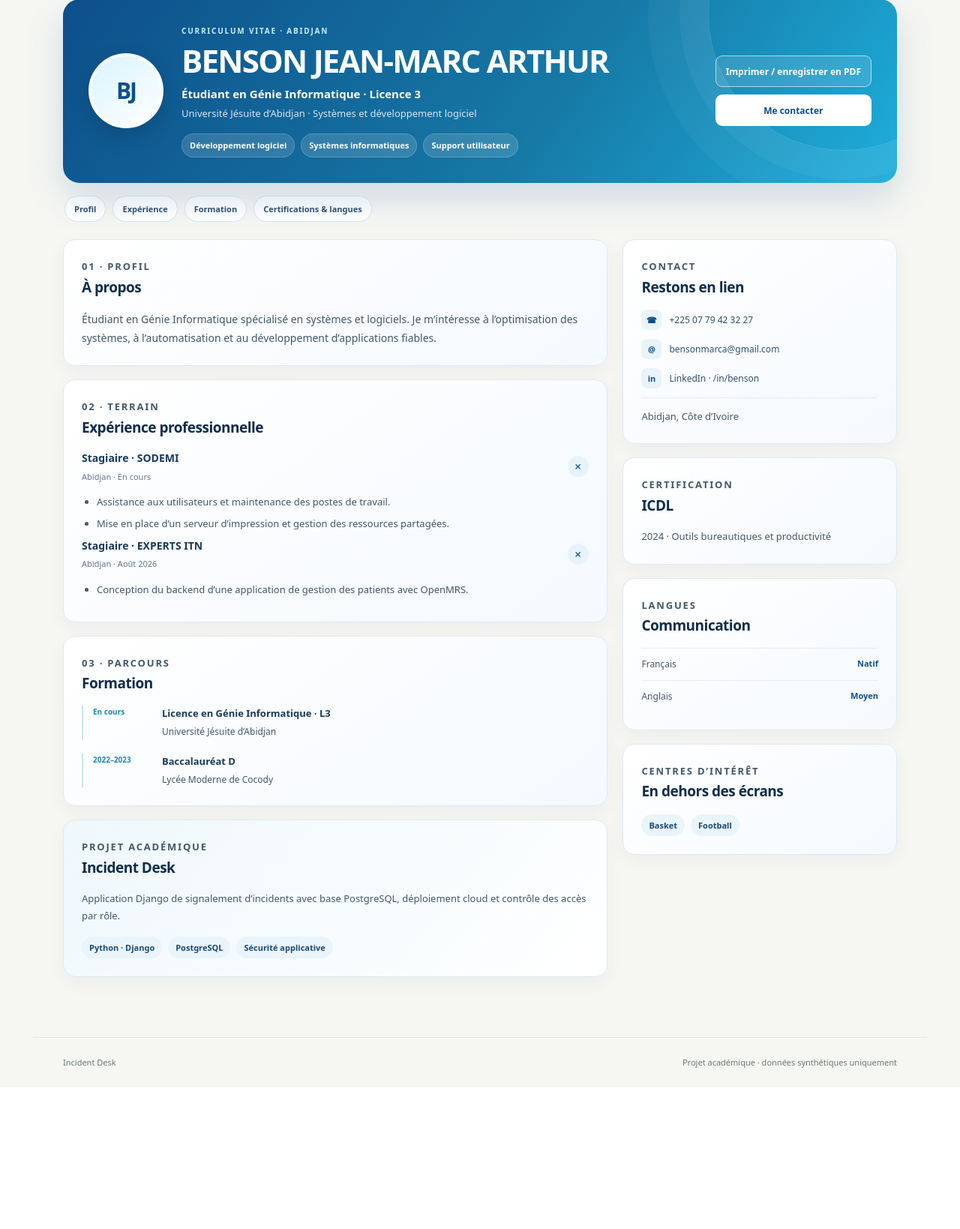
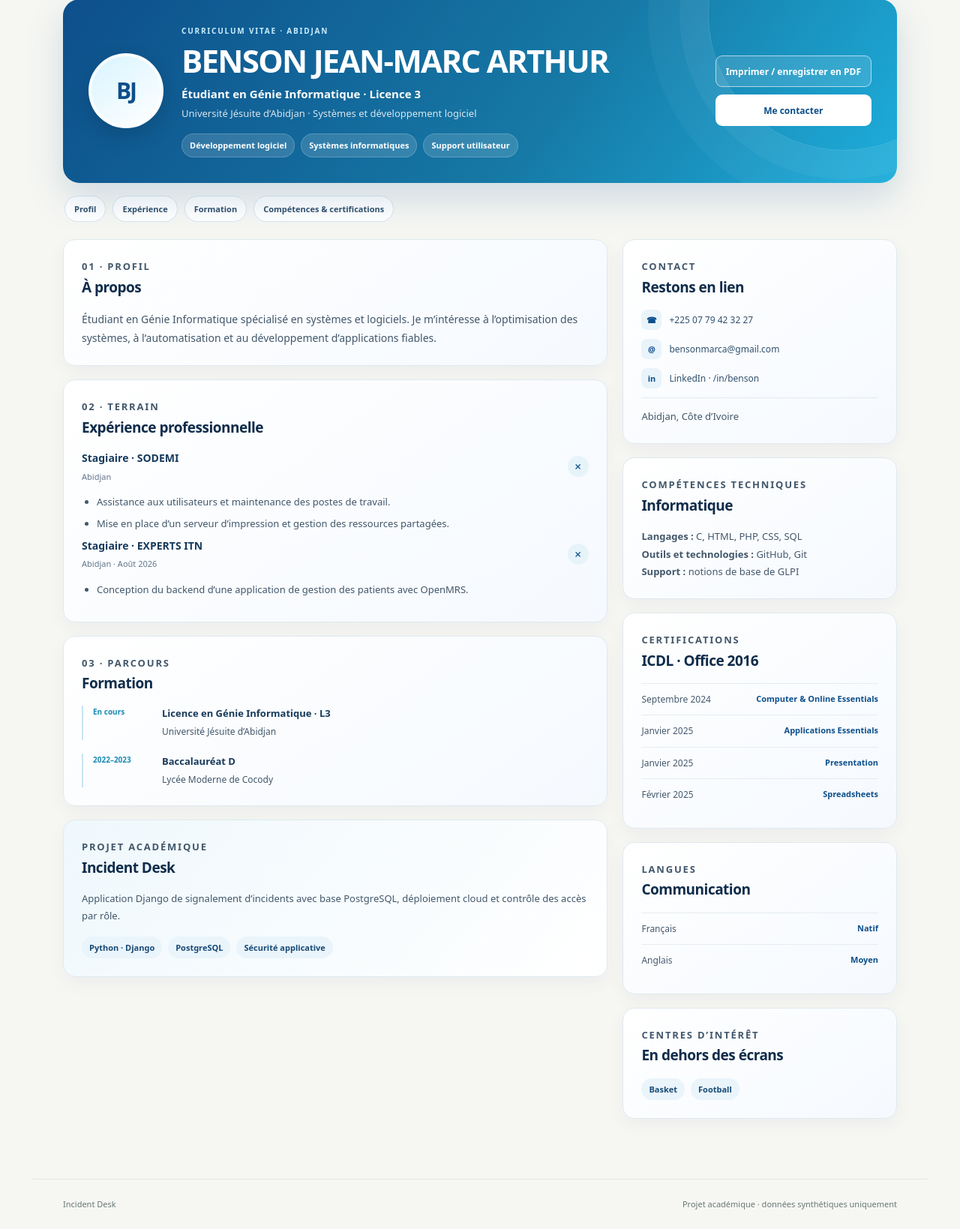
Before and after one commit to Benra66/Projet-Final-Incident, a Django app: page / in a window 1280 px wide. Shown: the part 150-1789 px from the top of the page at 75% size. Before the commit the page ends 1574 px from the top, so only its background shows below. Run offline with Django 5.2, Linux system fonts and the light colour scheme.

Commit message:
Expand CV skills and ICDL certifications

```diff
--- a/templates/pages/cv.html
+++ b/templates/pages/cv.html
@@ -16,7 +16,7 @@
     <div class="cv-actions"><button class="cv-print" type="button" data-print-cv>Imprimer / enregistrer en PDF</button><a class="cv-contact-button" href="mailto:bensonmarca@gmail.com">Me contacter</a></div>
   </section>
 
-  <nav class="cv-quick-nav" aria-label="Sections du CV"><a href="#profil">Profil</a><a href="#experience">Expérience</a><a href="#formation">Formation</a><a href="#atouts">Certifications & langues</a></nav>
+  <nav class="cv-quick-nav" aria-label="Sections du CV"><a href="#profil">Profil</a><a href="#experience">Expérience</a><a href="#formation">Formation</a><a href="#atouts">Compétences & certifications</a></nav>
 
   <div class="cv-grid">
     <div class="cv-main-column">
@@ -28,7 +28,7 @@
       <section class="cv-card" id="experience">
         <p class="cv-section-label">02 · TERRAIN</p><h2>Expérience professionnelle</h2>
         <details class="cv-experience" open>
-          <summary><span><strong>Stagiaire · SODEMI</strong><small>Abidjan · En cours</small></span><span class="cv-expand" aria-hidden="true">+</span></summary>
+          <summary><span><strong>Stagiaire · SODEMI</strong><small>Abidjan</small></span><span class="cv-expand" aria-hidden="true">+</span></summary>
           <ul><li>Assistance aux utilisateurs et maintenance des postes de travail.</li><li>Mise en place d’un serveur d’impression et gestion des ressources partagées.</li></ul>
         </details>
         <details class="cv-experience" open>
@@ -60,7 +60,18 @@
         <p class="cv-location">Abidjan, Côte d’Ivoire</p>
       </section>
 
-      <section class="cv-card"><p class="cv-section-label">CERTIFICATION</p><h2>ICDL</h2><p>2024 · Outils bureautiques et productivité</p></section>
+      <section class="cv-card"><p class="cv-section-label">COMPÉTENCES TECHNIQUES</p><h2>Informatique</h2>
+        <p><strong>Langages :</strong> C, HTML, PHP, CSS, SQL</p>
+        <p><strong>Outils et technologies :</strong> GitHub, Git</p>
+        <p><strong>Support :</strong> notions de base de GLPI</p>
+      </section>
+
+      <section class="cv-card"><p class="cv-section-label">CERTIFICATIONS</p><h2>ICDL · Office 2016</h2>
+        <div class="cv-language"><span>Septembre 2024</span><strong>Computer & Online Essentials</strong></div>
+        <div class="cv-language"><span>Janvier 2025</span><strong>Applications Essentials</strong></div>
+        <div class="cv-language"><span>Janvier 2025</span><strong>Presentation</strong></div>
+        <div class="cv-language"><span>Février 2025</span><strong>Spreadsheets</strong></div>
+      </section>
 
       <section class="cv-card"><p class="cv-section-label">LANGUES</p><h2>Communication</h2>
         <div class="cv-language"><span>Français</span><strong>Natif</strong></div><div class="cv-language"><span>Anglais</span><strong>Moyen</strong></div>
```
